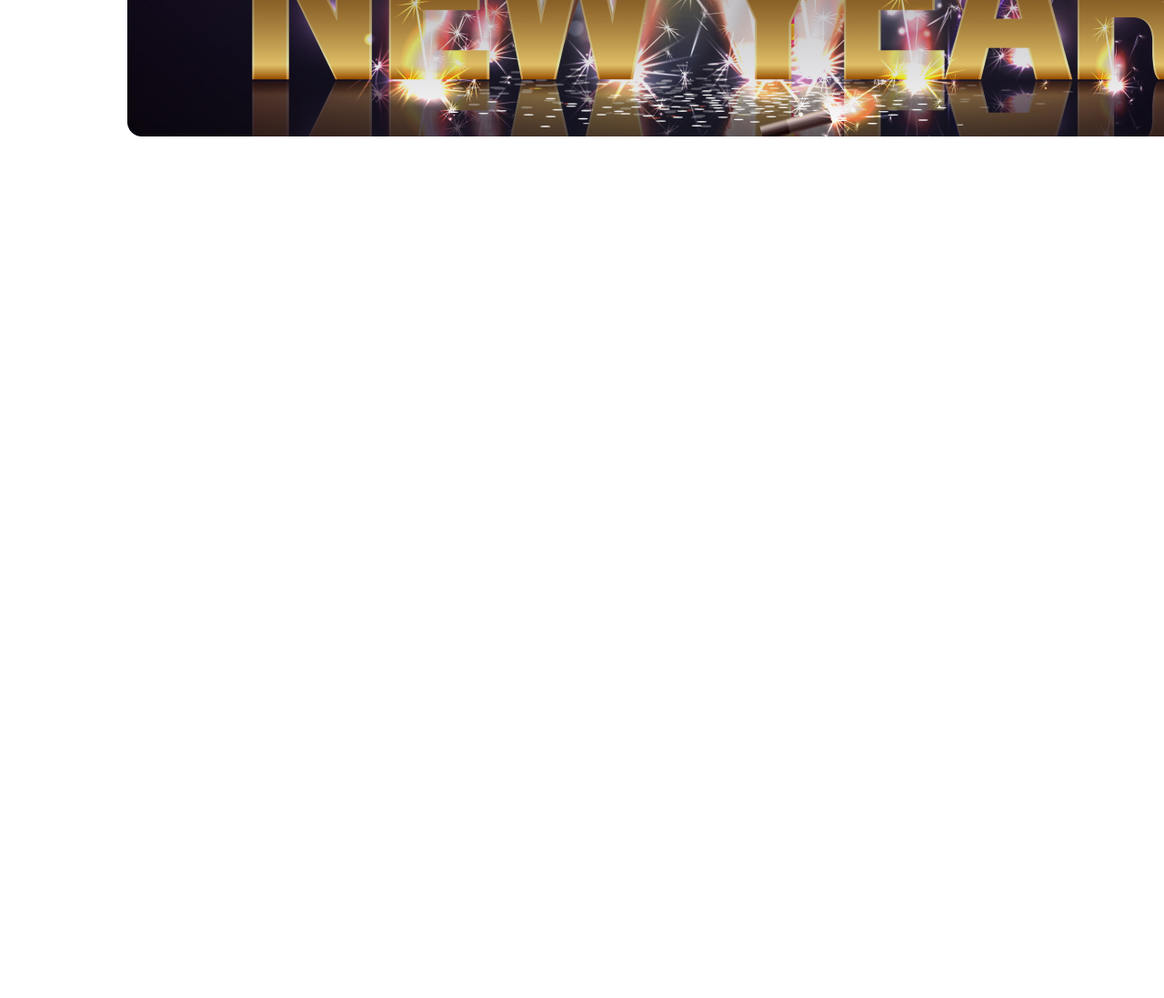
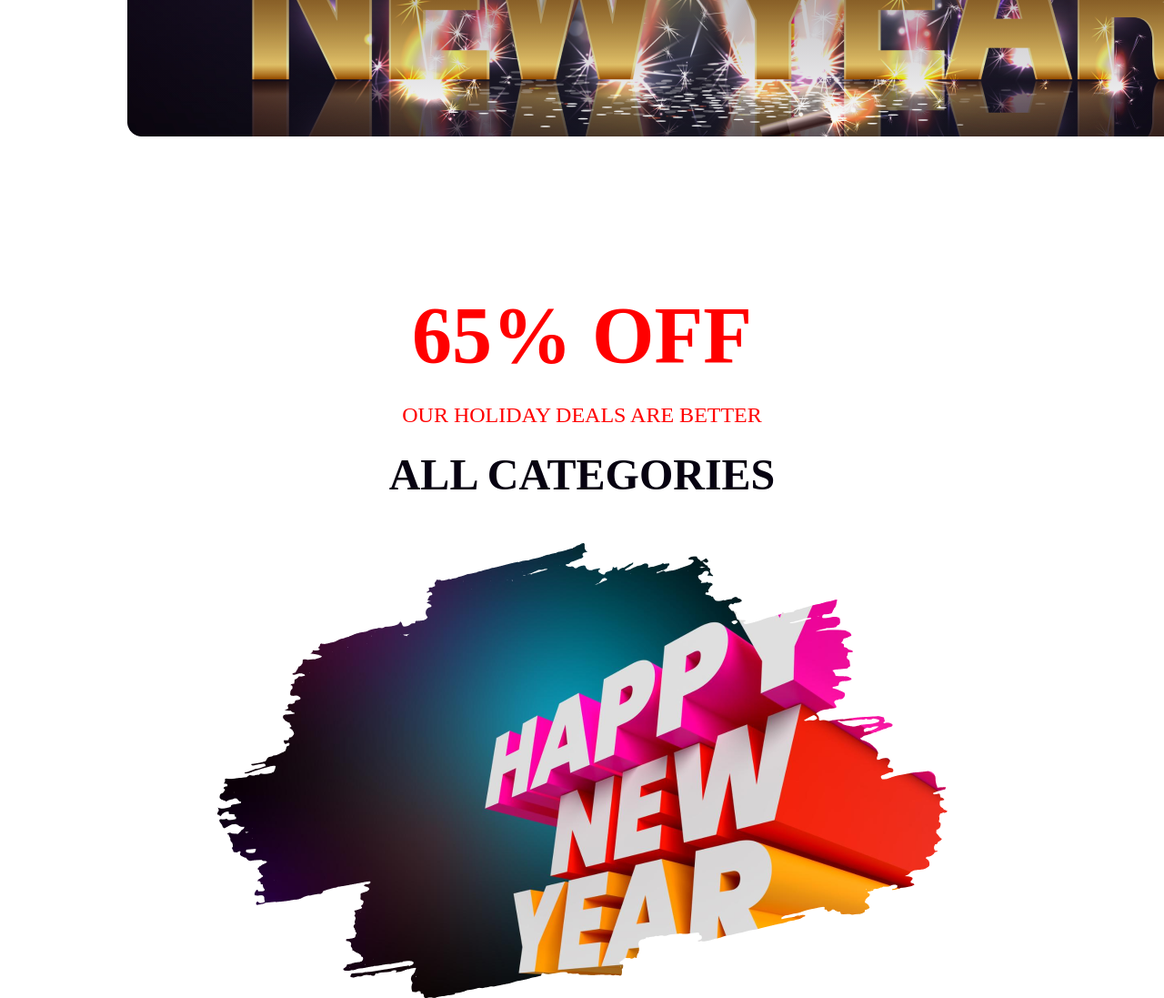
Before and after one commit to kawser-alam-2310/Assignment-1, a plain HTML site: page index.html in a window 1280 px wide. Shown: the part 500-1597 px from the top of the page at 91% size. Before the commit the page ends 800 px from the top, so only its background shows below. Drawn offline with Linux system fonts and the light colour scheme.

Commit message:
all categories section done

```diff
--- a/index.html
+++ b/index.html
@@ -1,15 +1,15 @@
 <!DOCTYPE html>
 <html lang="en">
+
 <head>
     <meta charset="UTF-8">
     <meta name="viewport" content="width=device-width, initial-scale=1.0">
     <link rel="stylesheet" href="style.css">
-    <title>Document</title>
+    <title>Happy New Year</title>
 </head>
 
 <body>
     <header>
-
         <!-- Banner section -->
         <section class="banner">
             <div class="banner-img">
@@ -21,5 +21,16 @@
             </div>
         </section>
     </header>
+
+    <main>
+        <!-- All Categories Section Style -->
+        <section class="categories-sec">
+            <h1>65% OFF</h1>
+            <p id="holiday">OUR HOLIDAY DEALS ARE BETTER</p>
+            <p id="title">ALL CATEGORIES</p>
+            <img src="images/New Year Photo.png" alt="">
+        </section>
+    </main>
 </body>
+
 </html>
--- a/style.css
+++ b/style.css
@@ -15,18 +15,21 @@ body {
     width: 1320px;
     height: 600px;
 }
+
 .banner p {
     margin-top: 177px;
     color: #fff;
     font-size: 32px;
     text-align: center;
 }
+
 .banner h1 {
     font-size: 72px;
     color: #fff;
     margin: 0;
     text-align: center;
 }
+
 .banner-text {
     position: absolute;
     border-radius: 16px;
@@ -34,3 +37,31 @@ body {
     height: 600px;
     background: linear-gradient(180deg, #070211 0%, rgba(7, 2, 17, 0.00) 100%);
 }
+
+/* All Categories Section Style */
+.categories-sec {
+    display: flex;
+    flex-direction: column;
+    justify-items: center;
+    align-items: center;
+}
+
+.categories-sec h1 {
+    color: #f00;
+    font-weight: 700;
+    font-size: 88px;
+    margin: 48px 0 0;
+}
+
+#holiday {
+    font-size: 24px;
+    font-weight: 500;
+    color: #f00;
+}
+
+#title {
+    font-size: 48px;
+    font-weight: 700;
+    color: #070211;
+    margin: 0 0 48px;
+}
```
